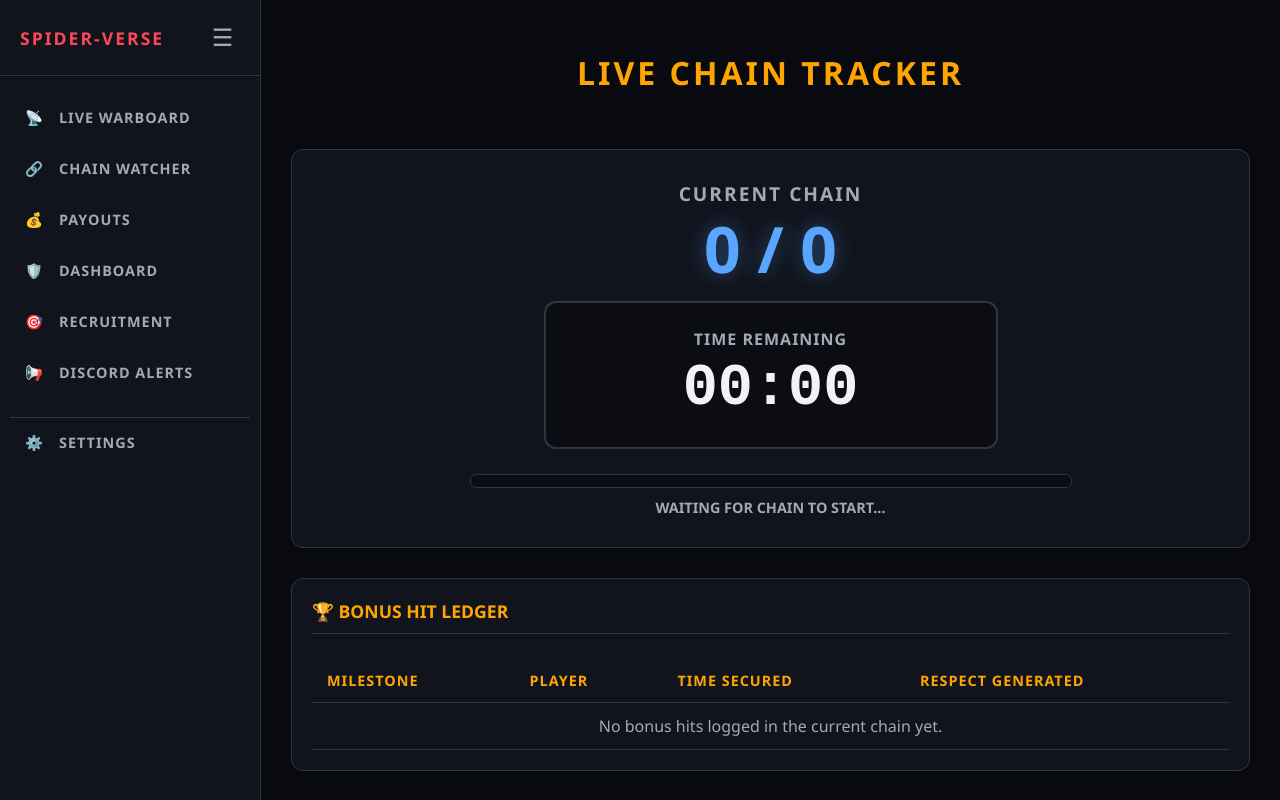
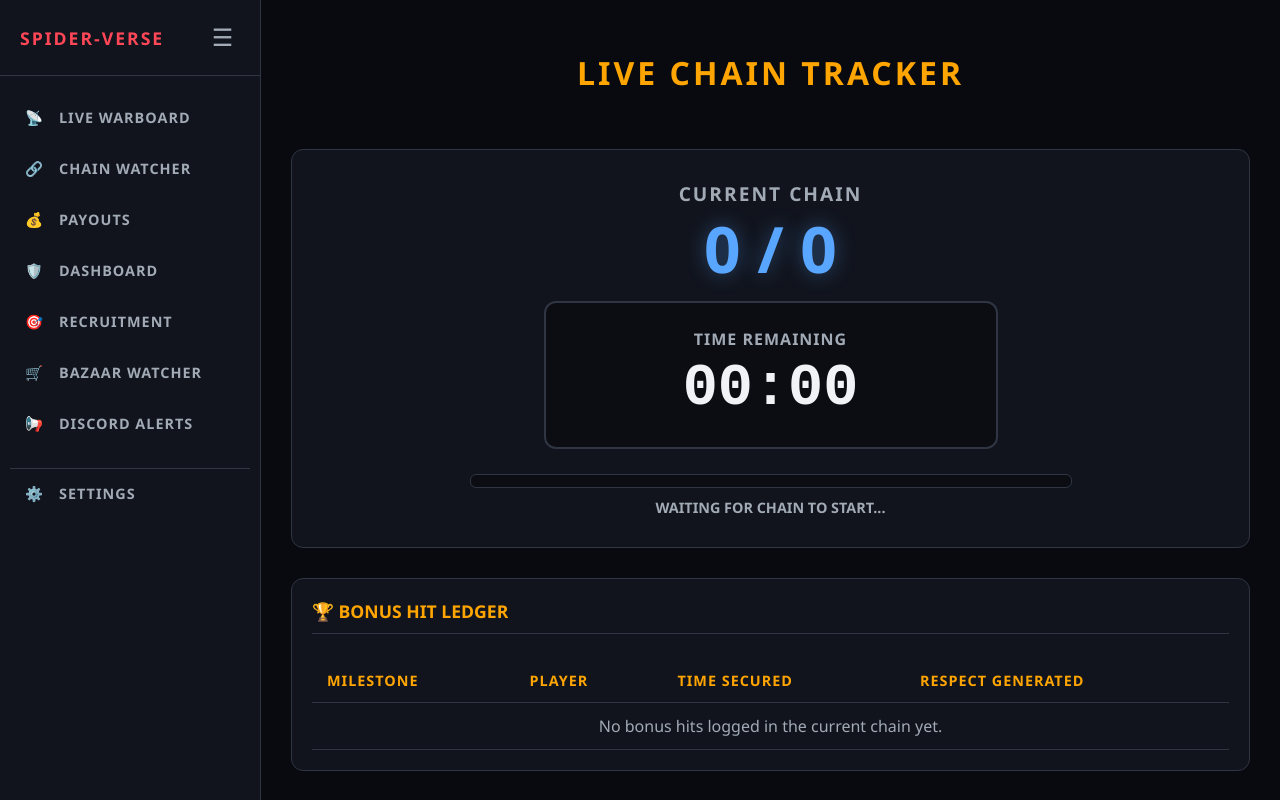
Before and after one commit to hulbertowen-droid/torn-company-app, a website: page public/chain.html in a window 1280 px wide. Drawn offline with Linux system fonts and the light colour scheme.

Commit message:
Update chain.html

```diff
--- a/public/chain.html
+++ b/public/chain.html
@@ -76,7 +76,8 @@
             <a href="/payout.html" class="nav-link">💰 <span class="nav-text">Payouts</span></a>
             <a href="/dashboard.html" class="nav-link">🛡️ <span class="nav-text">Dashboard</span></a>
             <a href="/recruitment.html" class="nav-link">🎯 <span class="nav-text">Recruitment</span></a>
-        <a href="/discord.html" class="nav-link">📢 <span class="nav-text">Discord Alerts</span></a> <!-- NEW TAB -->
+            <a href="/bazaar.html" class="nav-link">🛒 <span class="nav-text">Bazaar Watcher</span></a>
+            <a href="/discord.html" class="nav-link">📢 <span class="nav-text">Discord Alerts</span></a>
             <a onclick="openSettings()" class="nav-link" style="margin-top: 15px; border-top: 1px solid #2f3542; border-radius: 0; padding-top: 15px;">
                 ⚙️ <span class="nav-text">Settings</span>
             </a>
```
Lines whose indentation alone changed are shown as unchanged.
